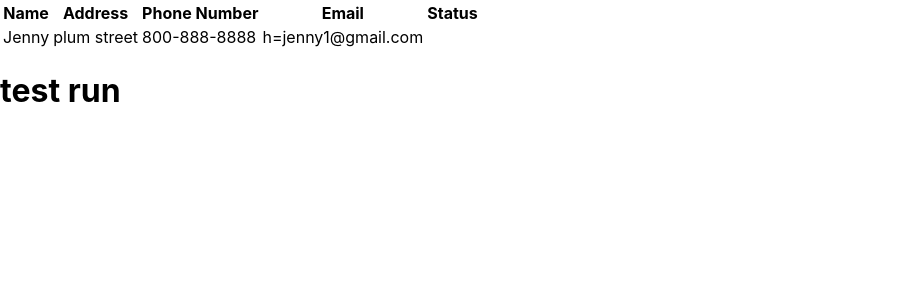
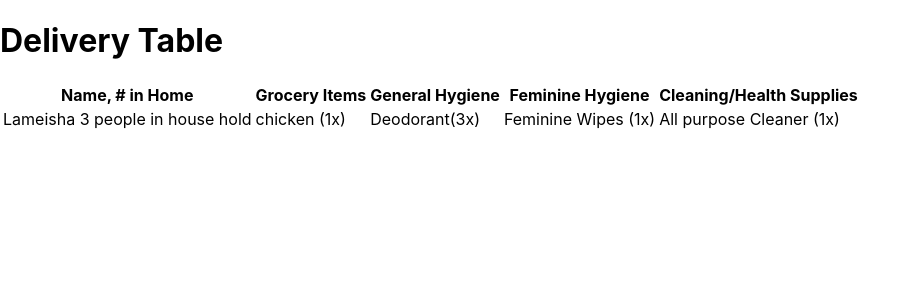
Before and after one commit to 464squad/FoodAssistants_FrontEnd, a React (Create React App) app: page / in a window 1280 px wide. Shown: the top 300 px of the page, without its empty margins (0-920 px from the left). Built offline with nearby package versions, Linux system fonts and the light colour scheme.

Commit message:
fixing the heading and columns

```diff
--- a/src/App.js
+++ b/src/App.js
@@ -4,30 +4,32 @@ import React from 'react';
 
 const App =() =>{
   return (
+
     <div className="app-container">
+      <h1> Delivery Table</h1>
       <table>
         <thead>
           <tr>
-            <th>Name</th>
-            <th>Address</th>
-            <th>Phone Number</th>
-            <th>Email</th>
-            <th>Status</th>
+            <th>Name, # in Home</th>
+            <th>Grocery Items</th>
+            <th>General Hygiene</th>
+            <th>Feminine Hygiene</th>
+            <th>Cleaning/Health Supplies</th>
           </tr>
         </thead>
         <tbody>
           <tr>
             {/* this is where the data goes */}
-            <td>Jenny</td>
-            <td>plum street</td>
-            <td>800-888-8888</td>
-            <td>h=jenny1@gmail.com</td>
-
+            <td>Lameisha 3 people in house hold</td>
+            <td>chicken (1x)</td>
+            <td>Deodorant(3x)</td>
+            <td>Feminine Wipes (1x)</td>
+            <td>All purpose Cleaner (1x)</td>
           </tr>
         </tbody>
       </table>
 
-        <h1>test run</h1>
+
 
 
     </div>
```
